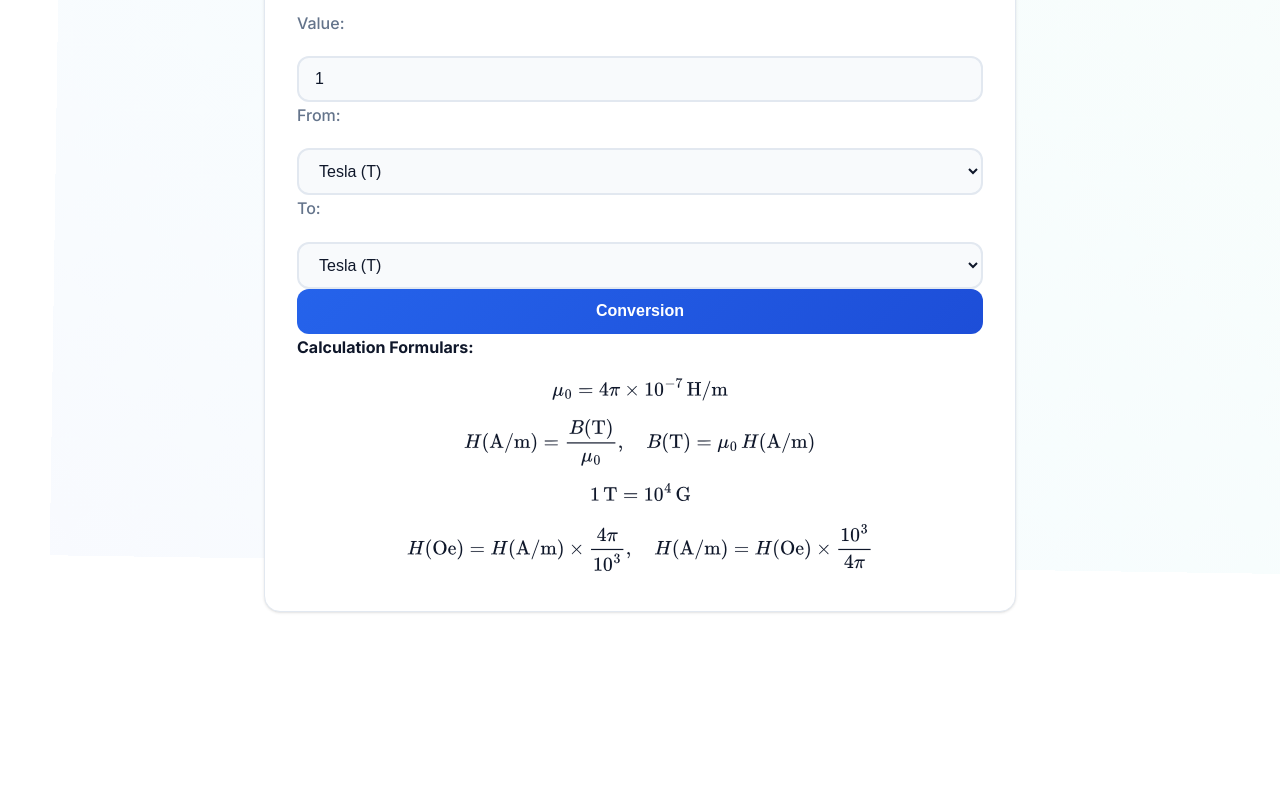
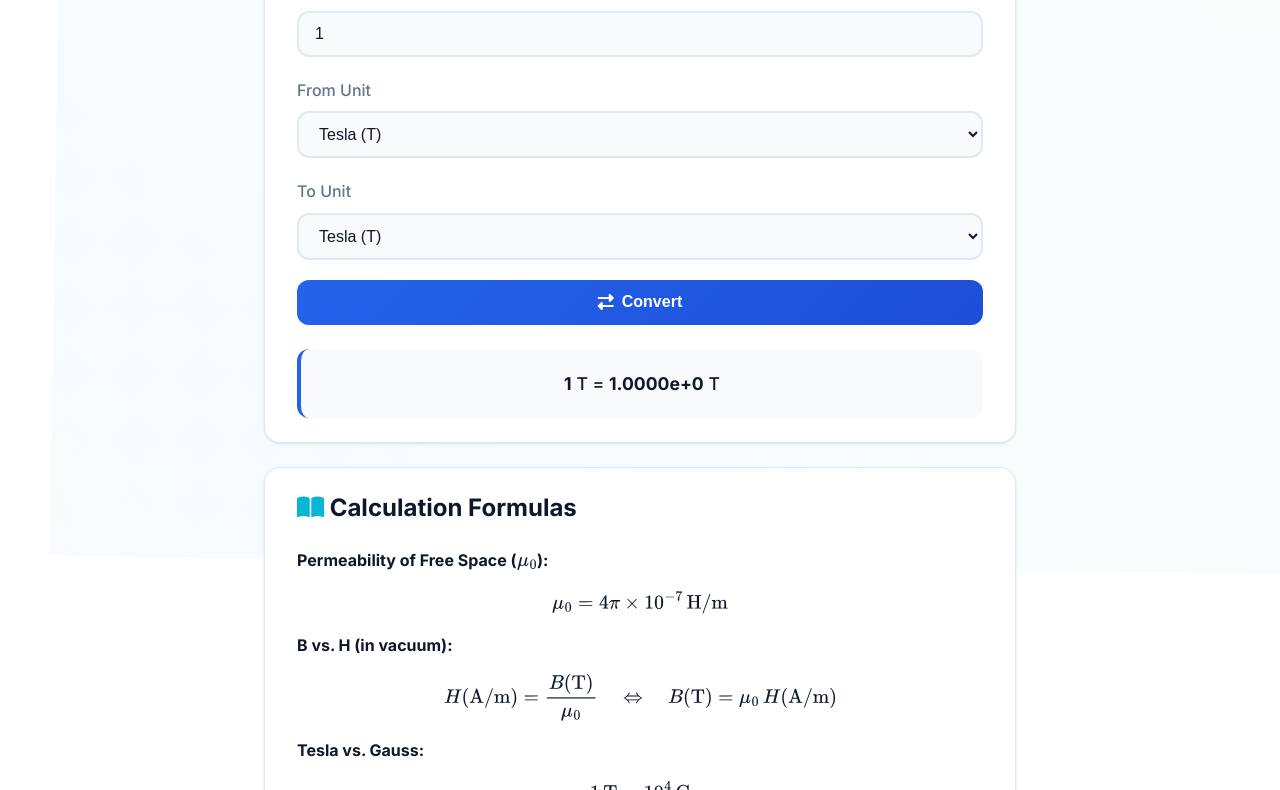
Before and after one commit to emlizard/magunitlizard, a plain HTML site: page index.html in a window 1280 px wide. Shown: the part 235-1025 px from the top of the page. Before the commit the page ends 903 px from the top, so only its background shows below. Drawn offline with nearby package versions, Linux system fonts and the light colour scheme.

Commit message:
Update index.html

```diff
--- a/index.html
+++ b/index.html
@@ -6,81 +6,84 @@
   <link href="https://fonts.googleapis.com/css2?family=Inter:wght@300;400;500;600;700&amp;display=swap" rel="stylesheet">
   <link href="https://cdnjs.cloudflare.com/ajax/libs/font-awesome/6.5.2/css/all.min.css" rel="stylesheet">
 
+
   <script type="text/javascript" id="MathJax-script" async="" src="https://cdn.jsdelivr.net/npm/mathjax@3/es5/tex-svg.js">
   </script>
+
 
 <link rel="stylesheet" href="style.css"></head>
 <body>
   <header class="header">
     <div class="header-content">
-      <div class="logo-section">
-        <a href="https://emlizard.github.io/main-page/" class="back-btn">
-          <i class="fas fa-arrow-left"></i>
-          Back to Calculators
-        </a>
-        <div class="page-title">Magnetic Unit Conversion</div>
+      <div class="header-left">
+        <a href="https://emlizard.github.io/main-page/" class="back-btn"><i class="fa-solid fa-arrow-left"></i> Back to Calculators</a>
+        <div class="page-title"><i class="fa-solid fa-calculator"></i> Magnetic Unit Conversion</div>
       </div>
-      <button class="theme-toggle" onclick="toggleTheme()">
-        <i class="fas fa-moon" id="themeIcon"></i>
-      </button>
+      <button class="theme-toggle" onclick="toggleTheme()"><i class="fa-solid fa-circle-half-stroke"></i></button>
     </div>
   </header>
 
-
   <main class="container">
     <div class="card">
+      <h2><i class="fa-solid fa-compass" style="color: var(--primary);"></i> Magnetic Unit Converter</h2>
 
-  <h2>Magnetic Unit Conversion</h2>
-
-  <div class="row">
-    <div class="input-group"><label for="value">Value:</label></div>
+      <div class="input-group">
+        <label for="value">Value to Convert</label>
         <input type="number" id="value" value="1" step="any" class="input-field">
       </div>
 
-  <div class="row">
-    <div class="input-group"><label for="from">From:</label></div>
+      <div class="input-group">
+        <label for="from">From Unit</label>
         <select id="from" class="input-field">
+          <optgroup label="Magnetic Flux Density (B)">
             <option value="T">Tesla (T)</option>
             <option value="G">Gauss (G)</option>
             <option value="Wb/m2">Weber/m²</option>
+          </optgroup>
+          <optgroup label="Magnetic Field Strength (H)">
             <option value="A/m">Ampere/m (A/m)</option>
             <option value="Oe">Oersted (Oe)</option>
+          </optgroup>
         </select>
       </div>
 
-  <div class="row">
-    <div class="input-group"><label for="to">To:</label></div>
+      <div class="input-group">
+        <label for="to">To Unit</label>
         <select id="to" class="input-field">
+          <optgroup label="Magnetic Flux Density (B)">
             <option value="T">Tesla (T)</option>
             <option value="G">Gauss (G)</option>
             <option value="Wb/m2">Weber/m²</option>
+          </optgroup>
+          <optgroup label="Magnetic Field Strength (H)">
             <option value="A/m">Ampere/m (A/m)</option>
             <option value="Oe">Oersted (Oe)</option>
+          </optgroup>
         </select>
       </div>
 
-  <p></p>
+      <button onclick="convert()" class="btn"><i class="fa-solid fa-right-left"></i> Convert</button>
 
-  <button onclick="convert()" class="btn">Conversion</button>
-  <div id="result"></div>
-
-  <div id="formulas">
-    <p><strong>Calculation Formulars:</strong></p>
-    <p>$$\displaystyle \mu_0 = 4\pi \times 10^{-7}\,\mathrm{H/m}$$</p>
-    <p>$$\displaystyle H(\mathrm{A/m}) = \frac{B(\mathrm{T})}{\mu_0},\quad B(\mathrm{T}) = \mu_0\,H(\mathrm{A/m})$$</p>
-    <p>$$\displaystyle 1\,\mathrm{T} = 10^4\,\mathrm{G}$$</p>
-    <p>$$\displaystyle H(\mathrm{Oe}) = H(\mathrm{A/m})\times\frac{4\pi}{10^3},\quad
-      H(\mathrm{A/m}) = H(\mathrm{Oe})\times\frac{10^3}{4\pi}$$</p>
+      <div id="result" class="result-area">Result will be displayed here...</div>
     </div>
 
-
-
-
+    <div class="card">
+      <h2><i class="fa-solid fa-book-open" style="color: var(--accent);"></i> Calculation Formulas</h2>
+      <div id="formulas">
+        <p><strong>Permeability of Free Space ($\mu_0$):</strong></p>
+        <p>$$ \mu_0 = 4\pi \times 10^{-7}\,\mathrm{H/m} $$</p>
+        <p><strong>B vs. H (in vacuum):</strong></p>
+        <p>$$ H(\mathrm{A/m}) = \frac{B(\mathrm{T})}{\mu_0} \quad \Leftrightarrow \quad B(\mathrm{T}) = \mu_0\,H(\mathrm{A/m}) $$</p>
+        <p><strong>Tesla vs. Gauss:</strong></p>
+        <p>$$ 1\,\mathrm{T} = 10^4\,\mathrm{G} $$</p>
+        <p><strong>A/m vs. Oersted:</strong></p>
+        <p>$$ H(\mathrm{Oe}) = H(\mathrm{A/m}) \times \frac{4\pi}{10^3} \quad \Leftrightarrow \quad H(\mathrm{A/m}) = H(\mathrm{Oe}) \times \frac{10^3}{4\pi} $$</p>
+      </div>
     </div>
   </main>
 
   <script>
-
+    // --- Theme Control ---
     function toggleTheme() {
       const root = document.documentElement;
       const current = root.getAttribute('data-theme');
@@ -90,62 +93,69 @@ function toggleTheme() {
     }
     const savedTheme = localStorage.getItem('theme') || 'light';
     document.documentElement.setAttribute('data-theme', savedTheme);
-window.__updateResult = (selector, value) => {
-  const el = document.querySelector(selector);
-  if (!el) return;
-  el.textContent = String(value);
-  el.classList.add('updated');
-  setTimeout(() => el.classList.remove('updated'), 600);
-};
 
+    // --- Conversion Logic ---
+    const mu0 = 4 * Math.PI * 1e-7; // H/m
+    const T_to_G = 1e4;
 
-
-    const mu0 = 4 * Math.PI * 1e-7; // H/m
-    const T_to_G = 1e4;             // 1 T = 10^4 G
+    const B_UNITS = ['T', 'G', 'Wb/m2'];
+    const H_UNITS = ['A/m', 'Oe'];
 
     function convert() {
-      const val  = parseFloat(document.getElementById('value').value);
+      const val = parseFloat(document.getElementById('value').value);
       const from = document.getElementById('from').value;
-      const to   = document.getElementById('to').value;
+      const to = document.getElementById('to').value;
+      const resultEl = document.getElementById('result');
+
+      // Check for invalid conversions (B unit to H unit or vice-versa)
+      if ((B_UNITS.includes(from) && H_UNITS.includes(to)) || (H_UNITS.includes(from) && B_UNITS.includes(to))) {
+        resultEl.innerHTML = `<span style="color: var(--error);"><strong>Error:</strong> Cannot directly convert between Flux Density (B) and Field Strength (H).</span>`;
+        return;
+      }
+
+      if (isNaN(val)) {
+        resultEl.innerHTML = `<span style="color: var(--warning);">Please enter a valid number.</span>`;
+        return;
+      }
 
       let inTesla, inApm;
 
-      // 입력 단위를 Tesla/A/m 기준으로 변환
-      switch(from) {
+      // Step 1: Convert all inputs to a base unit (Tesla for B, A/m for H)
+      if (B_UNITS.includes(from)) {
+        switch (from) {
           case 'T':
+          case 'Wb/m2':
             inTesla = val;
-          inApm   = val / mu0;
             break;
           case 'G':
             inTesla = val * 1e-4;
-          inApm   = inTesla / mu0;
             break;
-        case 'Wb/m2':
-          inTesla = val;
-          inApm   = val / mu0;
-          break;
+        }
+      } else { // H_UNITS
+        switch (from) {
           case 'A/m':
-          inApm   = val;
-          inTesla = mu0 * val;
+            inApm = val;
             break;
           case 'Oe':
-          inApm   = val * (1000 / (4 * Math.PI));
-          inTesla = mu0 * inApm;
+            inApm = val * (1000 / (4 * Math.PI));
             break;
         }
+      }
 
-      // 목표 단위로 변환
+      // Step 2: Convert from the base unit to the target unit
       let result;
-      switch(to) {
+      if (B_UNITS.includes(to)) {
+        switch (to) {
           case 'T':
+          case 'Wb/m2':
             result = inTesla;
             break;
           case 'G':
             result = inTesla * T_to_G;
             break;
-        case 'Wb/m2':
-          result = inTesla;
-          break;
+        }
+      } else { // H_UNITS
+        switch (to) {
           case 'A/m':
             result = inApm;
             break;
@@ -153,11 +163,18 @@ window.__updateResult = (selector, value) => {
             result = inApm * (4 * Math.PI / 1000);
             break;
         }
-
-      document.getElementById('result').innerText =
-        `${val} ${from} = ${result.toFixed(6)} ${to}`;
       }
 
+      // Display the result
+      resultEl.innerHTML = `<strong>${val.toLocaleString()}</strong> ${from} = <strong>${result.toExponential(4)}</strong> ${to}`;
+
+      // Add a brief animation for feedback
+      resultEl.classList.add('updated');
+      setTimeout(() => resultEl.classList.remove('updated'), 500);
+    }
+
+    // Initial conversion on page load
+    window.onload = convert;
   </script>
 
 <script src="script.js"></script></body></html>
```
Lines whose indentation alone changed are shown as unchanged.
